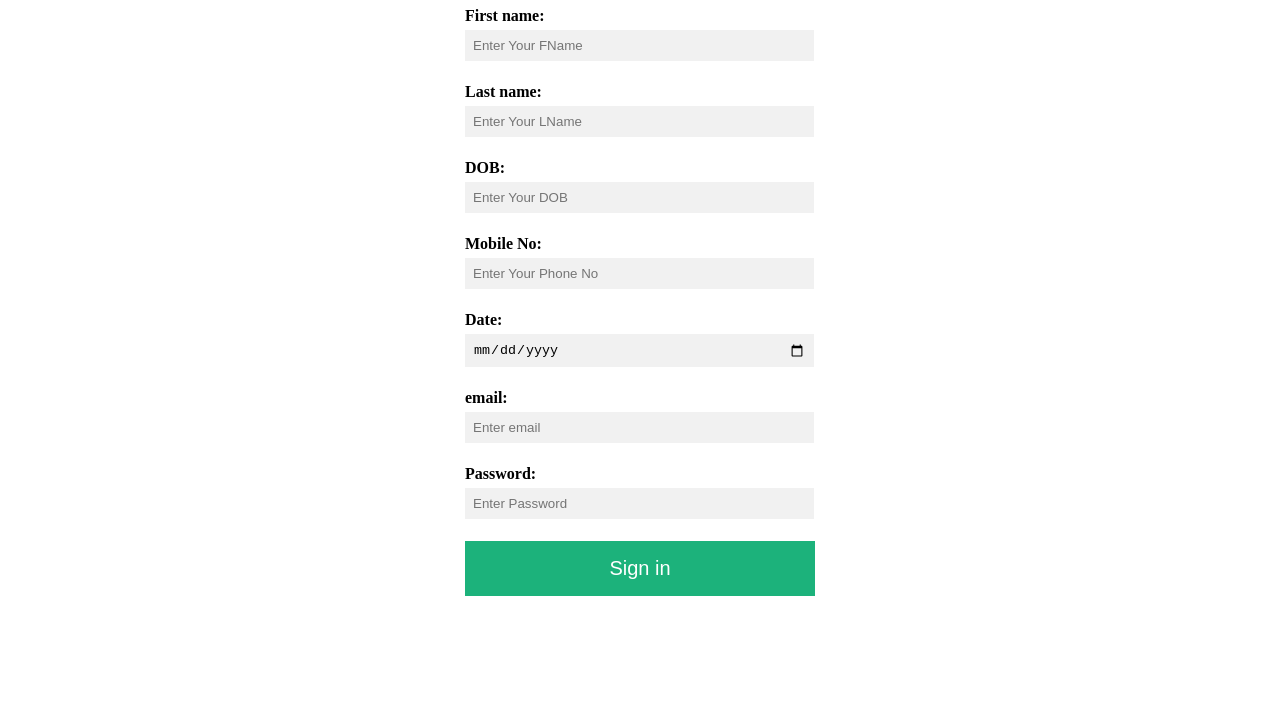
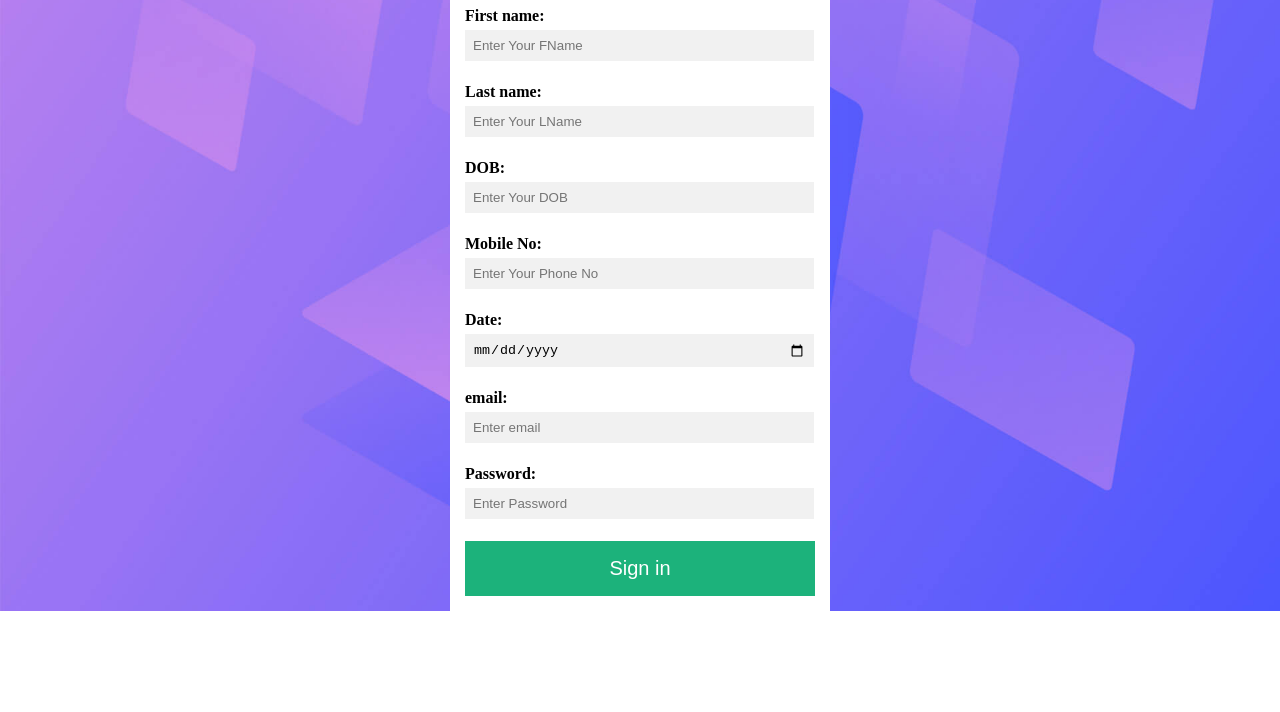
Before and after one commit to Prasanna-koppal/NFT, a plain HTML site: page form2.html in a window 1280 px wide. Shown: the part 88-800 px from the top of the page. Drawn offline with Linux system fonts and the light colour scheme.

Commit message:
Update form2.html

```diff
--- a/form2.html
+++ b/form2.html
@@ -49,7 +49,7 @@ input[type=text]:focus, input[type=password]:focus, input[type=number]:focus,inp
 
 .bg {
 
-  background-image: url("images/61fdc5db62044cc2b17606a5_webflow-tutorial-onectus.jpeg");
+  background-image: url("61fdc5db62044cc2b17606a5_webflow-tutorial-onectus.jpeg");
 
 
   height: 100%;
```
